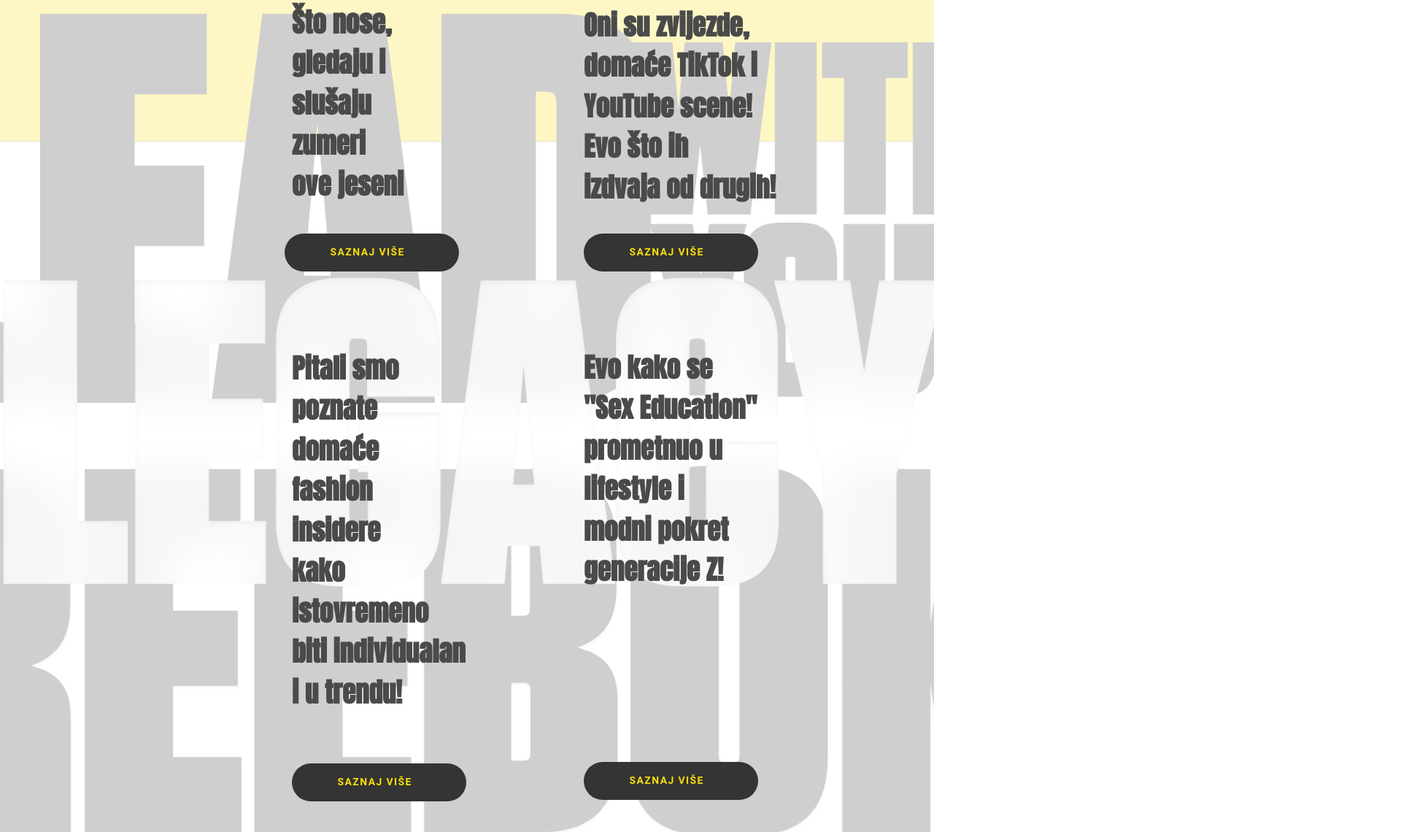
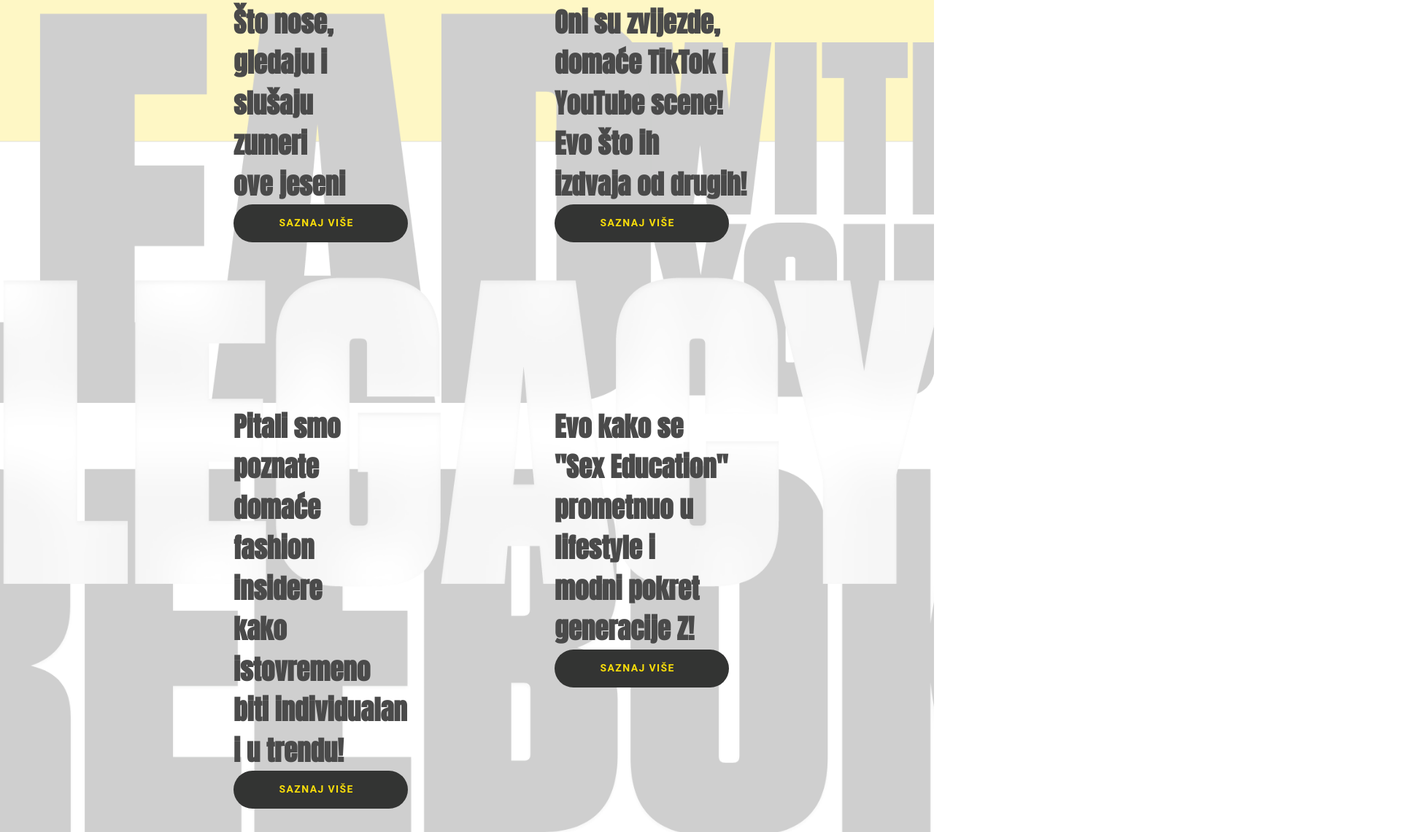
Before and after one commit to Zeljak/reebok2, a plain HTML site: page index.html in a window 1280 px wide. Shown: the part 2596-3736 px from the top of the page at 73% size, 1920 px wide, since content can reach past the window. Drawn offline with Linux system fonts and the light colour scheme.

Commit message:
new grid

```diff
--- a/_sass/main.scss
+++ b/_sass/main.scss
@@ -315,7 +315,11 @@ h2 {
   }
 }
 
-.links-section {
+.grid-wrapper {
+  display: grid;
+  grid-gap: 40px;
+  grid-template-columns: repeat(4, [col] 180px);
+  grid-template-rows: repeat(2, [row] auto);
   background: url(../_assets/images/lead-with-your-legacy-reebok.png) no-repeat
     center;
   background-size: cover;
@@ -323,63 +327,26 @@ h2 {
   font-family: $family-secondary;
   font-size: 37px;
   font-weight: 700;
-  padding-top: 20px;
-
-  @media (max-width: 1023px) {
-    display: none;
-  }
+  padding-top: 60px;
+  padding-left: 25%;
+  padding-right: 20%;
 }
 
-
-.sto-nose {
-
-  position: relative;
-  left: 400px;
-  top: 40px;
-
-  &__button {
-    position: relative;
-    left: 390px;
-    top: 80px;
-
-
-  }
+.a {
+  grid-column: col / span 2;
+  grid-row: row;
 }
-
-.oni-su {
-  position: relative;
-  left: 800px;
-  top: -298px;
-
-  &__button {
-    position: relative;
-    left: 800px;
-    top: -262px;
-  }
+.b {
+  grid-column: col 3 / span 2;
+  grid-row: row;
 }
-
-.pitali-smo {
-  position: relative;
-  left: 400px;
-  top: -170px;
-
-  &__button {
-    position: relative;
-    left: 400px;
-    top: -100px;
-  }
+.c {
+  grid-column: col 1 / span 2;
+  grid-row: row 2;
 }
-
-.evo-kako {
-  position: relative;
-  left: 800px;
-  top: -735px;
-
-  &__button {
-    position: relative;
-    left: 800px;
-    bottom: 500px;
-  }
+.d {
+  grid-column: col 3 / span 2;
+  grid-row: row 2;
 }
 
 //FOOTER
--- a/index.html
+++ b/index.html
@@ -120,8 +120,8 @@
 	<!-- BLOCK WITH  subtitle -->
 	<section class="section">
 		<div class="container has-text-left">
-			<h2>OTKRILA NAM JE <br>
-			SVOJ FASHION LEGACY</h2>
+			<a href="https://native.story.hr/reebok-legacy/" target="_blank"><h2>OTKRILA NAM JE <br>
+			SVOJ FASHION LEGACY</h2></a>
 		</div>
 	</section>
 
@@ -152,10 +152,10 @@
 		</div>
 	</section>
 
-
-	<!-- section with links -->
-	<section class="is-hidden-mobile">
-		<div class="links-section">
+	<!-- BLOCK with links-->
+	<section  class="is-hidden-mobile">
+	<div class="grid-wrapper">
+		<div class="a">
 			<p class="sto-nose">Što nose,<br>
 				gledaju i<br>
 				slušaju<br>
@@ -163,6 +163,8 @@
 				ove jeseni
 				</p>
 			<a href="https://story.hr/Fashion/a178047/koje-su-najpopularnije-tenisice-ove-sezone.html" target="_blank"><img class="sto-nose__button" src="./_assets/images/button.png" alt="Saznaj više"></a>
+		</div>
+		<div class="b">
 			<p class="oni-su">Oni su zvijezde,<br>
 				domaće TikTok i<br>
 				YouTube scene!<br>
@@ -170,6 +172,8 @@
 				izdvaja od drugih!
 				</p>
 				<a href="https://story.hr/Fashion/a178324/Najpularniji-YouTuberi-i-Tik-Tokeri-u-Hrvatskoj.html" target="_blank"><img class="oni-su__button" src="./_assets/images/button.png" alt="Saznaj više"></a>
+		</div>
+		<div class="c">
 			<p class="pitali-smo">Pitali smo<br>
 				poznate<br>
 				domaće<br>
@@ -181,6 +185,8 @@
 				i u trendu!
 				</p>
 				<a href="https://story.hr/Lifestyle/a178090/Pitali-smo-poznate-domace-fashion-insidere-kako-istovremeno-biti-individualan-i-u-trendu.html" target="_blank"><img class="pitali-smo__button" src="./_assets/images/button.png" alt="Saznaj više"></a>
+		</div>
+		<div class="d">
 			<p class="evo-kako">Evo kako se<br>
 				"Sex Education"<br>
 				prometnuo u<br>
@@ -190,9 +196,7 @@
 				</p>
 				<a href="https://story.hr/Lifestyle/a179767/Evo-kako-se-Sex-Education-prometnuo-u-aktivisticki-lifestyle-i-modni-pokret-generacije-Z.html" target="_blank"><img class="evo-kako__button" src="./_assets/images/button.png" alt="Saznaj više"></a>
 		</div>
-
-
-
+	  </div>
 	</section>
 
 	 <!-- FOOTER -->
```
Also changed, not shown: css/main.css. Lines whose indentation alone changed are shown as unchanged.
